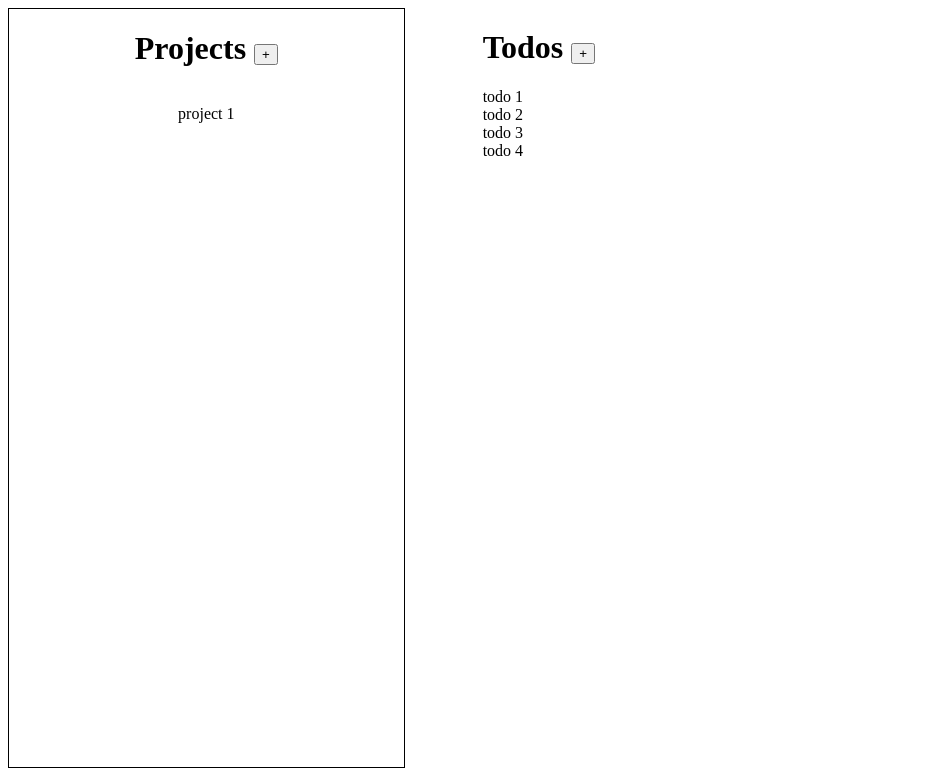
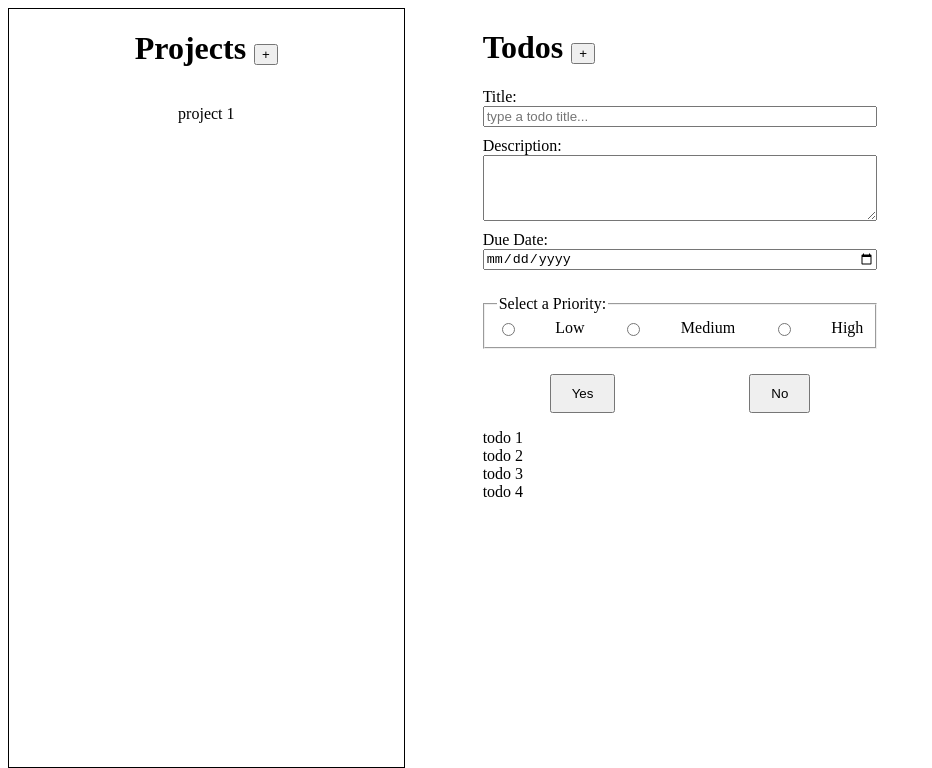
Before and after one commit to Jacoberson/Todo-List, a website built with webpack: page src/template.html in a window 1280 px wide. Shown: the whole page, without its empty margins (0-932 px from the left). Built offline with nearby package versions, Linux system fonts and the light colour scheme.

Commit message:
Style Todo form

```diff
--- a/src/style.css
+++ b/src/style.css
@@ -30,3 +30,28 @@ ul, li {
     flex-direction: column;
     gap: 20px;
 }
+
+#create-todo-form {
+    display: flex;
+    flex-direction: column;
+    max-width: 50%;
+}
+
+#create-todo-form > .button-container {
+    display: flex;
+    justify-content: space-around;
+}
+
+.text-input, .date-input {
+    margin-bottom: 10px;
+}
+
+fieldset {
+    margin: 15px 0 25px;
+    display: flex;
+    justify-content: space-between;
+}
+
+#create-todo-form > .button-container > button {
+    padding: 10px 20px;
+}
--- a/src/template.html
+++ b/src/template.html
@@ -34,16 +34,16 @@
                 <button id="open-todo-form">+</button>
             </span>
         </h1>
-        <div id="todo-form-container" class="form-container" hidden>
+        <div id="todo-form-container" class="form-container">
             <form action="create-todo.js" method="post" id="create-todo-form">
                 <label for="todo-title">Title:</label>
-                <input type="text" placeholder="type a todo title..." id="todo-title" name="todo-title" maxlength="30">
+                <input class="text-input" type="text" placeholder="type a todo title..." id="todo-title" name="todo-title" maxlength="30">
                 </label>
                 <label for="todo-description">Description:</label>
-                <textarea id="todo-description" name="todo-description"></textarea>
+                <textarea class="text-input" id="todo-description" name="todo-description" rows="4"></textarea>
                 <label for="due-date">Due Date:</label>
-                <input type="date" id="due-date" name="due-date">
-                <fieldset>
+                <input class="date-input" type="date" id="due-date" name="due-date">
+                <fieldset class="label">
                     <legend>Select a Priority:</legend>
                     <input type="radio" name="priority" id="low" value="low">
                     <label for="low">Low</label>
@@ -52,8 +52,10 @@
                     <input type="radio" name="priority" id="high" value="high">
                     <label for="high">High</label>
                 </fieldset>
-                <button type="submit" id="create-todo-btn">Yes</button>
-                <button type="button" id="cancel-todo-btn">No</button>
+                <div class="button-container">
+                    <button type="submit" id="create-todo-btn">Yes</button>
+                    <button type="button" id="cancel-todo-btn">No</button>
+                </div>
             </form>
         </div>
         <ul>
```
Also changed, not shown: dist/index.html, dist/main.js.
